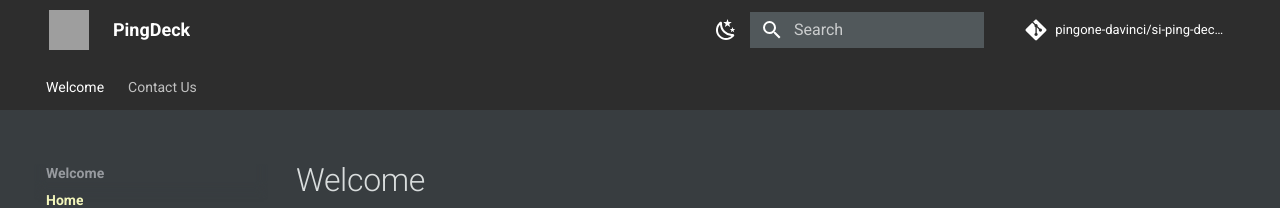
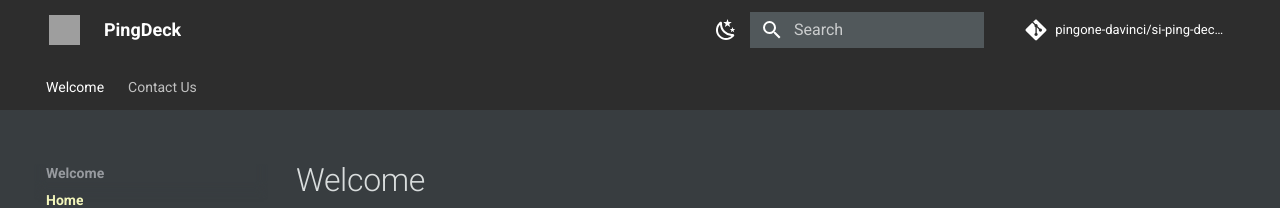
Before and after one commit to pingone-davinci/si-ping-deck-docs, an MkDocs documentation site: the page built from docs/README.md, in a window 1280 px wide. Shown: the top 208 px of the page. Built offline with MkDocs 1.6.1 and Material for MkDocs 9.7.7, drawn with Linux system fonts in a browser that asks for light colours; comment, search, counter and statistics services are not loaded; grey boxes are pictures that could not be loaded.

Commit message:
update css

```diff
--- a/docs/mkdocs/overrides/stylesheets/extra.css
+++ b/docs/mkdocs/overrides/stylesheets/extra.css
@@ -128,8 +128,8 @@
     /* Ping Identity logo */
     /* background-image: url('https://www.pingidentity.com/content/dam/ping-6-2-assets/topnav-json-configs/Ping-Logo.svg'); */
     background-image: url("https://cdn.glitch.global/90c2a317-76e7-4632-9e8c-f78184d43e80/si-logo.png?v=1675693630957");
-    width: 40px;
-    height: 40px;
+    width: 31px;
+    height: 30px;
     margin-left: 15px;
 }
 
```
